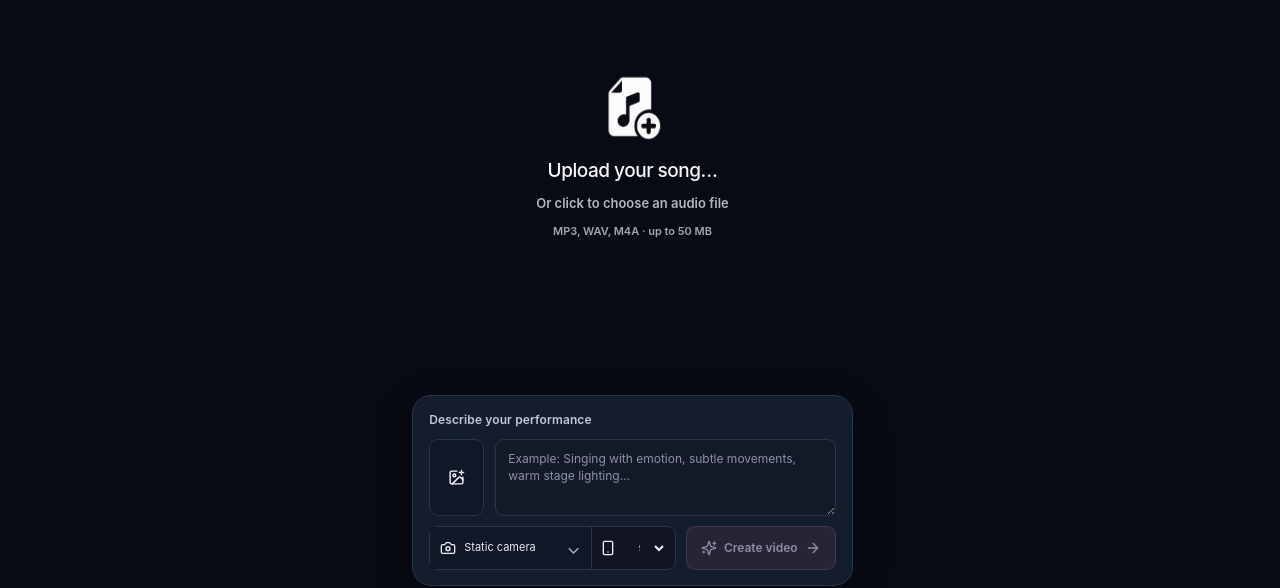
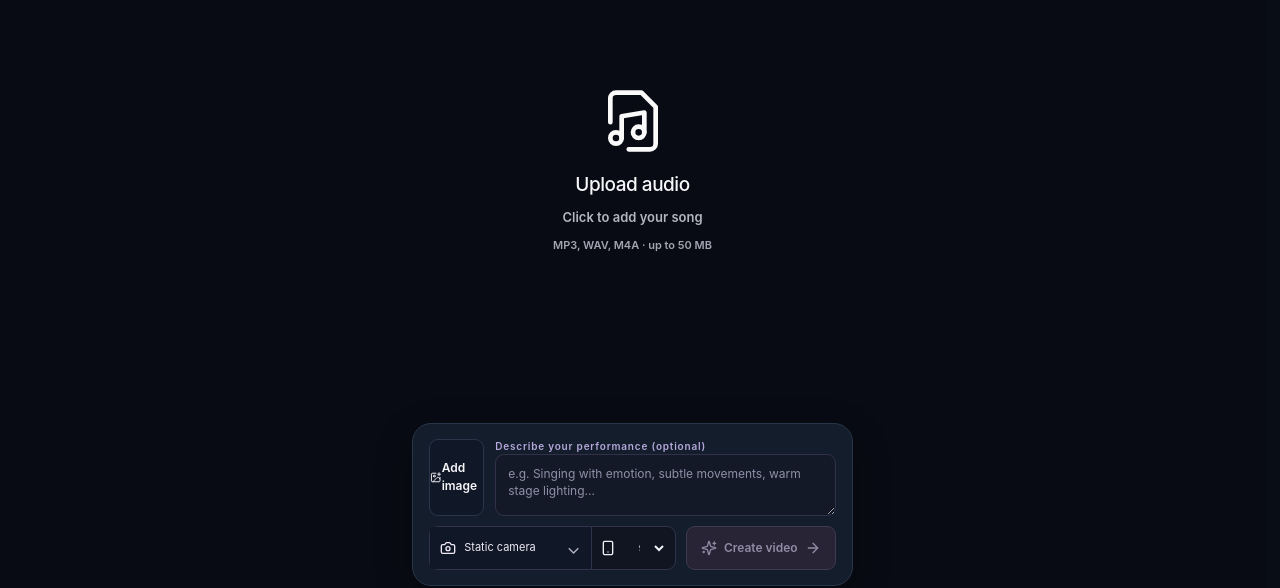
Before and after one commit to bernhardtmuellergermany-maker/singmotion-ai, a Next.js app: page /studio in a window 1280 px wide. Shown: the part 159-747 px from the top of the page. Built offline with nearby package versions, Linux system fonts and the light colour scheme; no server answers.

Commit message:
refine Studio upload empty state and compact composer labels

```diff
--- a/components/studio-wizard.tsx
+++ b/components/studio-wizard.tsx
@@ -312,9 +312,9 @@ export function StudioWizard({
       <main id="content" className={`flow-main ${draft.song ? "flow-has-audio" : "flow-empty"}`}>
         {!draft.song ? (
           <label className="flow-drop" onDragOver={e=>e.preventDefault()} onDrop={e=>{e.preventDefault();void add(e.dataTransfer.files[0],"audio");}}>
-            <img className="flow-upload-symbol" src="/media/upload-song.png" alt="" aria-hidden="true" />
-            <strong>{busy ? "Uploading your song…" : "Upload your song…"}</strong>
-            <span>Or click to choose an audio file</span>
+            <FileMusic className="flow-upload-symbol" size={47} strokeWidth={1.65} aria-hidden="true" />
+            <strong>{busy ? "Uploading your song…" : "Upload audio"}</strong>
+            <span>Click to add your song</span>
             <small>MP3, WAV, M4A · up to 50 MB</small>
             <input type="file" aria-label="Choose audio file" accept=".mp3,.wav,.m4a" disabled={!ready||busy} onChange={e=>void add(e.target.files?.[0],"audio")}/>
           </label>
@@ -329,11 +329,10 @@ export function StudioWizard({
           </section>
         )}
         <section className="flow-composer" aria-label="Video settings">
-          <label className="flow-composer-label" htmlFor="flow-performance-prompt">Describe your performance</label>
           <div className="flow-composer-top">
             {draft.imageId ? <div className="flow-photo"><img alt="Uploaded artist" src={`/api/assets/${encodeURIComponent(draft.imageId)}`}/><button aria-label="Remove photo" onClick={()=>update({imageId:""})}><X size={12}/></button></div> :
-              <label className="flow-photo-add" title="Upload artist photo"><ImagePlus size={23}/><input type="file" accept=".jpg,.jpeg,.png" aria-label="Choose artist photo" disabled={!ready||busy} onChange={e=>void add(e.target.files?.[0],"image")}/></label>}
-            <div className="flow-prompt-wrap"><textarea id="flow-performance-prompt" className="flow-prompt" maxLength={1000} rows={2} placeholder="Example: Singing with emotion, subtle movements, warm stage lighting…" value={draft.customPrompt} onChange={e=>update({customPrompt:e.target.value,performance:e.target.value.trim()?"Custom":"Natural"})}/></div>
+              <label className="flow-photo-add" title="Upload artist photo"><ImagePlus size={23}/><span>Add image</span><input type="file" accept=".jpg,.jpeg,.png" aria-label="Choose artist photo" disabled={!ready||busy} onChange={e=>void add(e.target.files?.[0],"image")}/></label>}
+            <div className="flow-prompt-wrap"><label className="flow-composer-label" htmlFor="flow-performance-prompt">Describe your performance (optional)</label><textarea id="flow-performance-prompt" className="flow-prompt" maxLength={1000} rows={2} placeholder="e.g. Singing with emotion, subtle movements, warm stage lighting..." value={draft.customPrompt} onChange={e=>update({customPrompt:e.target.value,performance:e.target.value.trim()?"Custom":"Natural"})}/></div>
           </div>
           <div className="flow-composer-bottom">
             <div className="flow-settings-group" role="group" aria-label="Video settings">
```
